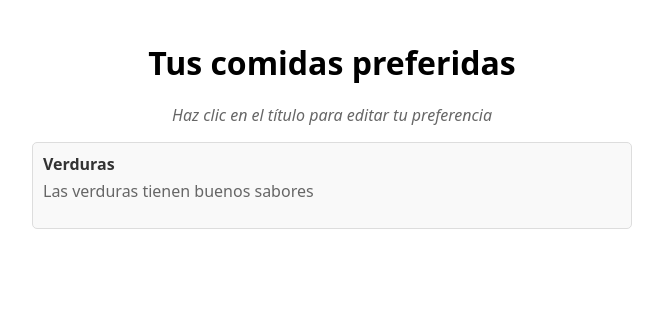
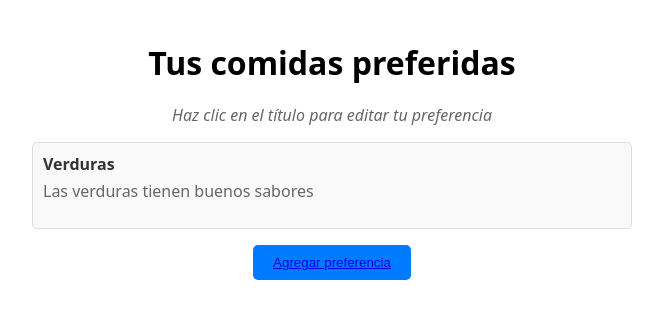
Before and after one commit to gMinos/pagina-django, a Django app: page /comidas_preferidas/ in a window 1280 px wide. Shown: the part 47-366 px from the top of the page, without its empty margins (308-971 px from the left). Run offline with Django 5.2, Linux system fonts and the light colour scheme; a user stored in the database is signed in; data comes from the database, SQL or seed files in the repository; both versions use the stored data as it was after the commit.

Commit message:
el usuario puede crear preferencias

```diff
--- a/miapp/forms.py
+++ b/miapp/forms.py
@@ -5,4 +5,4 @@ from .models import Preferencia
 class CrearFormularioPreferencia(forms.ModelForm):
     class Meta:
         model = Preferencia
-        fields = ('nombre_plato_preferido', 'motivo_preferencia')
+        fields = ('nombre_plato_preferido', 'motivo_preferencia', 'preferido')
--- a/miapp/views.py
+++ b/miapp/views.py
@@ -105,3 +105,22 @@ def eliminar_preferencia(request, id_preferencia):
     if request.method == 'POST':
         preferencia.delete()
         return redirect('preferencias')
+
+
+@login_required
+def agregar_preferencia(request):
+    if request.method == 'POST':
+        try:
+            form = CrearFormularioPreferencia(request.POST).save(commit=False)
+            form.usuario = request.user
+            form.save()
+            return redirect('preferencias')
+        except ValueError:
+            return render(request, 'agregar_preferencia.html', {
+                'form': CrearFormularioPreferencia(),
+                'error': 'Error al agregar preferencia',
+            })
+    else:
+        return render(request, 'agregar_preferencia.html', {
+            'form': CrearFormularioPreferencia()
+        })
--- a/restaurante/urls.py
+++ b/restaurante/urls.py
@@ -15,4 +15,5 @@ urlpatterns = [
     path('editar_preferencia/<int:id_preferencia>/', views.editar_preferencia, name='editar_preferencia'),
     path('editar_preferencia/<int:id_preferencia>/actualizar', views.editar_preferencia, name='editar_preferencia'),
     path('editar_preferencia/<int:id_preferencia>/eliminar', views.eliminar_preferencia, name='eliminar_preferencia'),
+    path('editar_preferencia/crear_preferencia', views.agregar_preferencia, name='agregar_preferencia'),
 ]
--- a/templates/preferencias.html
+++ b/templates/preferencias.html
@@ -11,5 +11,6 @@
                 </li>
             {% endfor %}
         </ul>
+    <button type="submit"><a href="{% url 'agregar_preferencia' %}">Agregar preferencia</a></button>
     </div>
 {% endblock %}
```
Also changed, not shown: templates/agregar_preferencia.html (added, +9 -0 lines), db.sqlite3.
